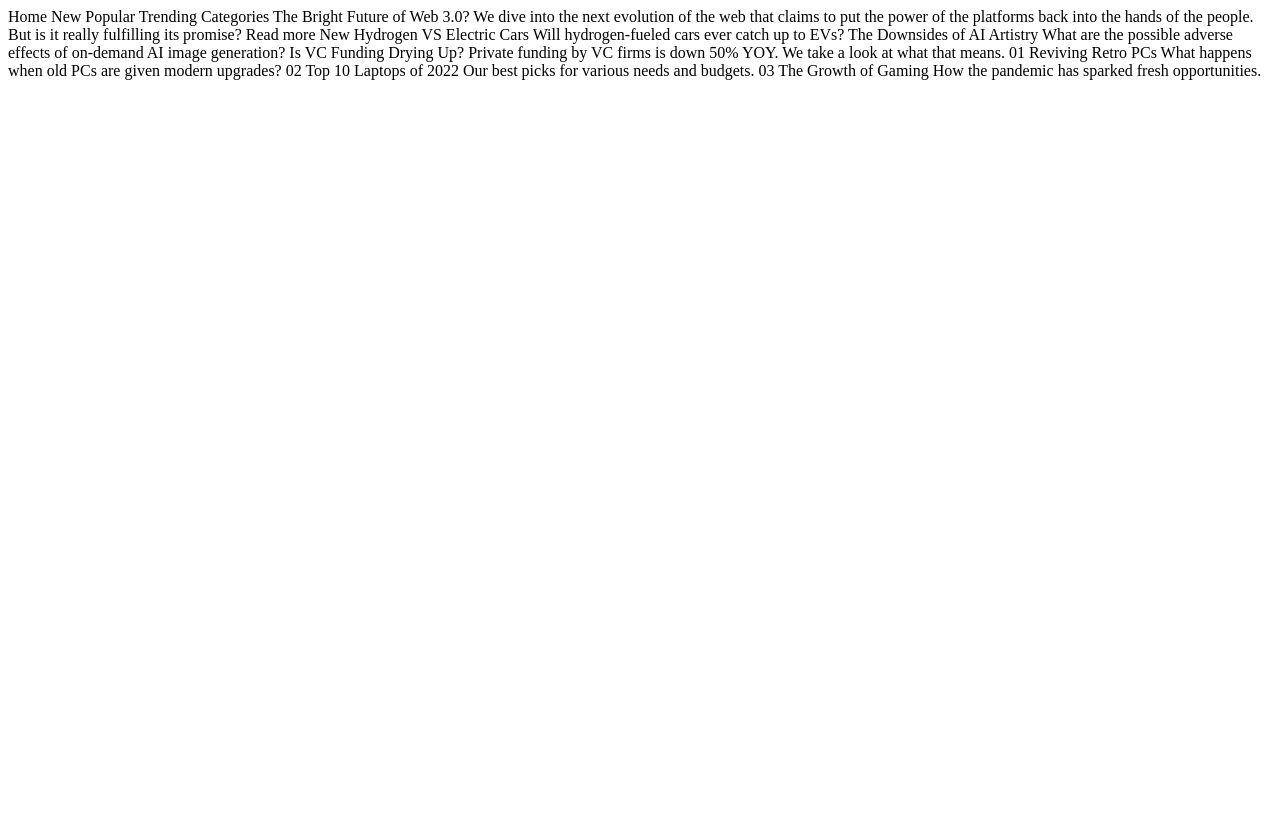
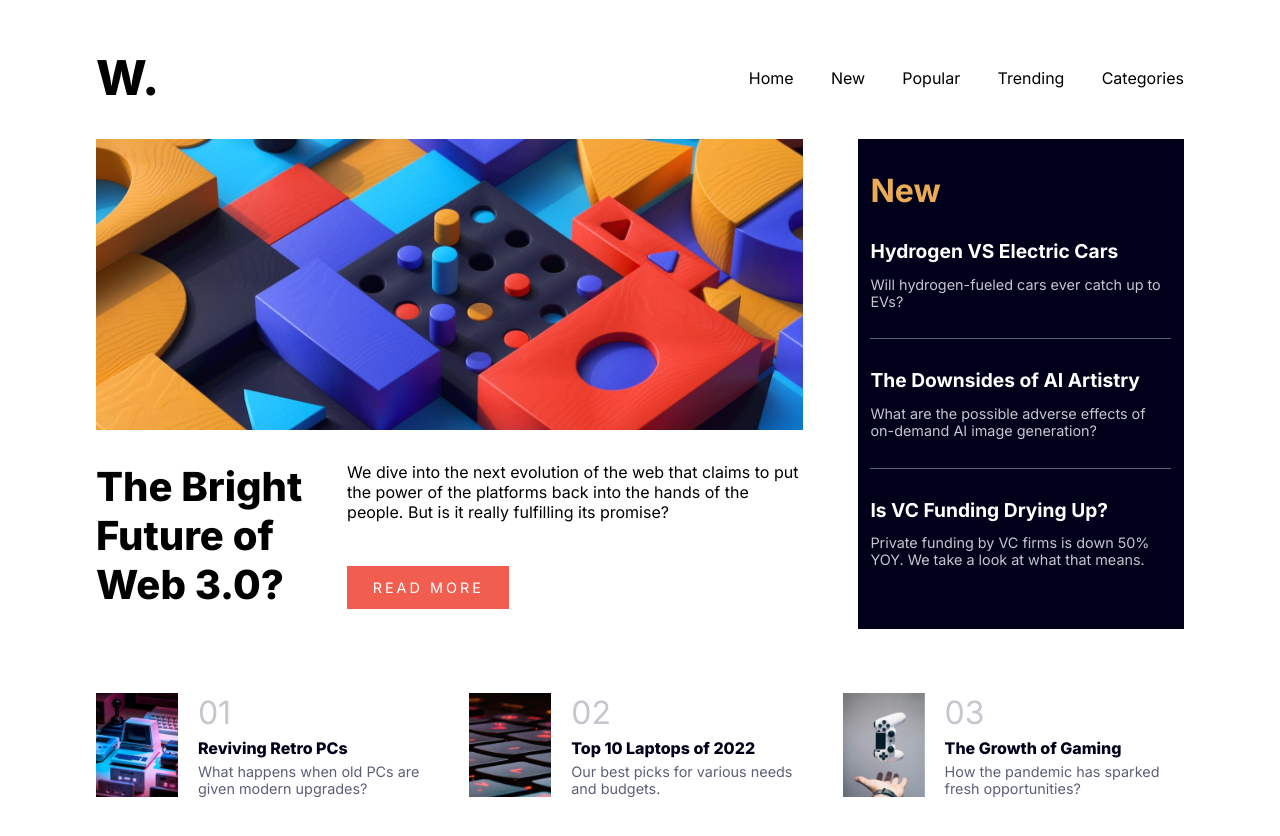
Before and after one commit to Haki-Celmeta/News-Homepage, a plain HTML site: page index.html in a window 1280 px wide. Before the commit the page ends 800 px from the top, so only its background shows below. Drawn offline with Linux system fonts and the light colour scheme.

Commit message:
Finished desktop design and active status

```diff
--- a/index.html
+++ b/index.html
@@ -7,48 +7,90 @@
   <!-- displays site properly based on user's device -->
 
   <link rel="icon" type="image/png" sizes="32x32" href="./assets/images/favicon-32x32.png">
+  <link rel="stylesheet" href="style/style.css">
 
   <title>News homepage</title>
 </head>
 
 <body>
 
-  Home
-  New
-  Popular
-  Trending
-  Categories
+  <header>
+    <h1 class="news-logo">W.</h1>
+    <div class="menu">
+      <ul>
+        <li>Home</li>
+        <li>New</li>
+        <li>Popular</li>
+        <li>Trending</li>
+        <li>Categories</li>
+      </ul>
+    </div>
+  </header>
 
-  The Bright Future of Web 3.0?
+  <main>
+    <div class="section-one">
+      <img src="assets/images/image-web-3-desktop.jpg" alt="">
+      <div class="section-one-topic">
+        <h2 class="topic-title">The Bright Future of Web 3.0?</h2>
+        <div class="topic-description">
+          <p>
+            We dive into the next evolution of the web that claims to put the power of the platforms back into the hands
+            of the
+            people.
+            But is it really fulfilling its promise?
+          </p>
+          <button>Read more</button>
+        </div>
+      </div>
+    </div>
+    <div class="section-two">
+      <h2 class="section-two-title">New</h2>
+      <div class="new-topics-container">
+        <div class="new-topic">
+          <h3>Hydrogen VS Electric Cars</h3>
+          <p>Will hydrogen-fueled cars ever catch up to EVs?</p>
+        </div>
+        <div class="new-topic">
+          <h3>The Downsides of AI Artistry</h3>
+          <p>What are the possible adverse effects of on-demand AI image generation?</p>
+        </div>
+        <div class="new-topic">
+          <h3>Is VC Funding Drying Up?</h3>
+          <p>Private funding by VC firms is down 50% YOY. We take a look at what that means.</p>
+        </div>
+      </div>
+    </div>
+  </main>
 
-  We dive into the next evolution of the web that claims to put the power of the platforms back into the hands of the
-  people.
-  But is it really fulfilling its promise?
+  <footer>
+    <div class="popular-container">
+      <div class="popular-topic">
+        <img src="assets/images/image-retro-pcs.jpg" alt="">
+        <div>
+          <h3>01</h3>
+          <h4>Reviving Retro PCs</h4>
+          <p>What happens when old PCs are given modern upgrades?</p>
+        </div>
+      </div>
+      <div class="popular-topic">
+        <img src="assets/images/image-top-laptops.jpg" alt="">
+        <div>
+          <h3>02</h3>
+          <h4>Top 10 Laptops of 2022</h4>
+          <p>Our best picks for various needs and budgets.</p>
+        </div>
+      </div>
+      <div class="popular-topic">
+        <img src="assets/images/image-gaming-growth.jpg" alt="">
+        <div>
+          <h3>03</h3>
+          <h4>The Growth of Gaming</h4>
+          <p>How the pandemic has sparked fresh opportunities?</p>
+        </div>
+      </div>
+    </div>
+  </footer>
 
-  Read more
-
-  New
-
-  Hydrogen VS Electric Cars
-  Will hydrogen-fueled cars ever catch up to EVs?
-
-  The Downsides of AI Artistry
-  What are the possible adverse effects of on-demand AI image generation?
-
-  Is VC Funding Drying Up?
-  Private funding by VC firms is down 50% YOY. We take a look at what that means.
-
-  01
-  Reviving Retro PCs
-  What happens when old PCs are given modern upgrades?
-
-  02
-  Top 10 Laptops of 2022
-  Our best picks for various needs and budgets.
-
-  03
-  The Growth of Gaming
-  How the pandemic has sparked fresh opportunities.
 </body>
 
 </html>
--- /dev/null
+++ b/sass/_mixins.scss
@@ -0,0 +1,4 @@
+@mixin displayFlex($direction) {
+  display: flex;
+  flex-direction: $direction;
+}
--- /dev/null
+++ b/sass/_variables.scss
@@ -0,0 +1,7 @@
+$soft-orange-color: hsl(35, 77%, 62%);
+$soft-red-color: hsl(5, 85%, 63%);
+$very-dark-blue-color: hsl(240, 100%, 5%);
+$greyish-blue-color: hsl(233, 8%, 79%);
+$border-grey-blue-color: hsl(236, 13%, 42%);
+
+$default-transition: 0.2s;
--- /dev/null
+++ b/sass/style.scss
@@ -0,0 +1,174 @@
+@import url('https://fonts.googleapis.com/css2?family=Inter:wght@400;700;800&display=swap');
+@import 'mixins';
+@import 'variables';
+
+* {
+  margin: 0;
+  padding: 0;
+  box-sizing: border-box;
+  font-size: inherit;
+  font-weight: inherit;
+  font-family: Inter, sans-serif;
+}
+
+body {
+  min-height: 100vh;
+  padding: 3rem 6rem;
+}
+
+header {
+  width: 100%;
+  @include displayFlex(row);
+  justify-content: space-between;
+  align-items: center;
+  margin-bottom: 2rem;
+
+  h1 {
+    font-size: 3rem;
+    font-weight: 800;
+  }
+
+  .menu {
+    width: 40%;
+  }
+
+  ul {
+    @include displayFlex(row);
+    justify-content: space-between;
+    list-style-type: none;
+  }
+  li {
+    transition: $default-transition;
+  }
+  li:hover {
+    color: $soft-orange-color;
+    cursor: pointer;
+  }
+}
+
+main {
+  @include displayFlex(row);
+  justify-content: space-between;
+  padding-bottom: 4rem;
+
+  .section-one {
+    width: 65%;
+    @include displayFlex(column);
+    img {
+      width: 100%;
+    }
+
+    .section-one-topic {
+      @include displayFlex(row);
+      gap: 24px;
+      padding-top: 2rem;
+
+      h2 {
+        font-size: 2.5rem;
+        font-weight: 800;
+      }
+
+      .topic-description {
+        @include displayFlex(column);
+        p {
+          font-size: 1rem;
+        }
+
+        button {
+          width: fit-content;
+          margin-top: auto;
+          padding: 0.8rem 1.6rem;
+          background-color: $soft-red-color;
+          border: none;
+          color: #fff;
+          font-size: 0.9rem;
+          text-transform: uppercase;
+          letter-spacing: 3px;
+          transition: $default-transition;
+        }
+        button:hover {
+          background-color: $very-dark-blue-color;
+          cursor: pointer;
+        }
+      }
+    }
+  }
+
+  .section-two {
+    width: 30%;
+    background-color: $very-dark-blue-color;
+    color: #fff;
+    padding: 2rem 0.8rem;
+
+    .section-two-title {
+      font-size: 2rem;
+      font-weight: 700;
+      color: $soft-orange-color;
+    }
+
+    .new-topic {
+      padding: 1.8rem 0rem;
+
+      h3 {
+        font-size: 1.2rem;
+        font-weight: 700;
+        margin-bottom: 0.8rem;
+        transition: $default-transition;
+      }
+      h3:hover {
+        color: $soft-orange-color;
+        cursor: pointer;
+      }
+
+      p {
+        font-size: 0.9rem;
+        color: $greyish-blue-color;
+      }
+    }
+    .new-topic:nth-child(1),
+    .new-topic:nth-child(2) {
+      border-bottom: 1px solid $border-grey-blue-color;
+    }
+  }
+}
+
+.popular-container {
+  @include displayFlex(row);
+  gap: 2rem;
+
+  .popular-topic {
+    @include displayFlex(row);
+    width: 100%;
+    gap: 20px;
+
+    img {
+      width: 24%;
+    }
+
+    div {
+      @include displayFlex(column);
+      justify-content: space-between;
+    }
+
+    h3 {
+      font-size: 2rem;
+      color: $greyish-blue-color;
+    }
+
+    h4 {
+      width: fit-content;
+      font-weight: 800;
+      color: $very-dark-blue-color;
+      transition: $default-transition;
+    }
+    h4:hover {
+      color: $soft-red-color;
+      cursor: pointer;
+    }
+
+    p {
+      font-size: 0.9rem;
+      color: $border-grey-blue-color;
+    }
+  }
+}
```
Also changed, not shown: style/style.css (added).
